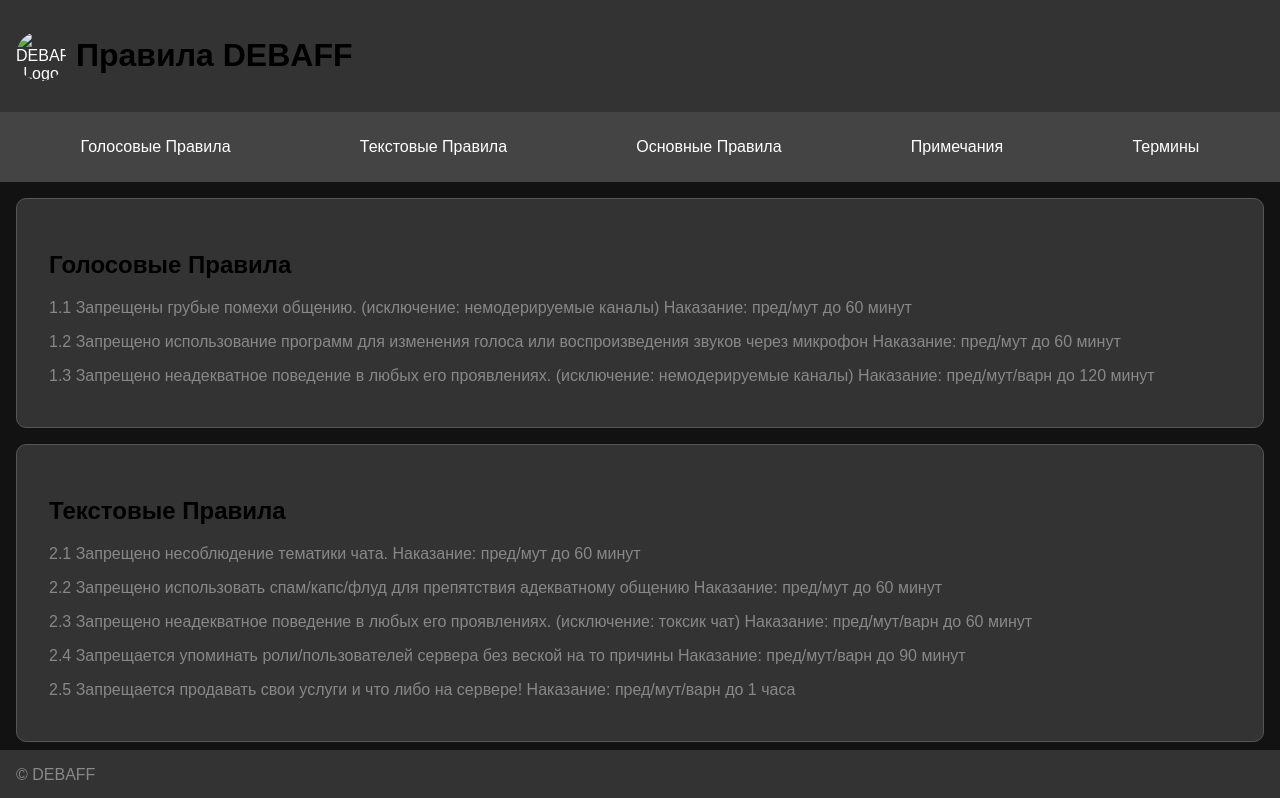
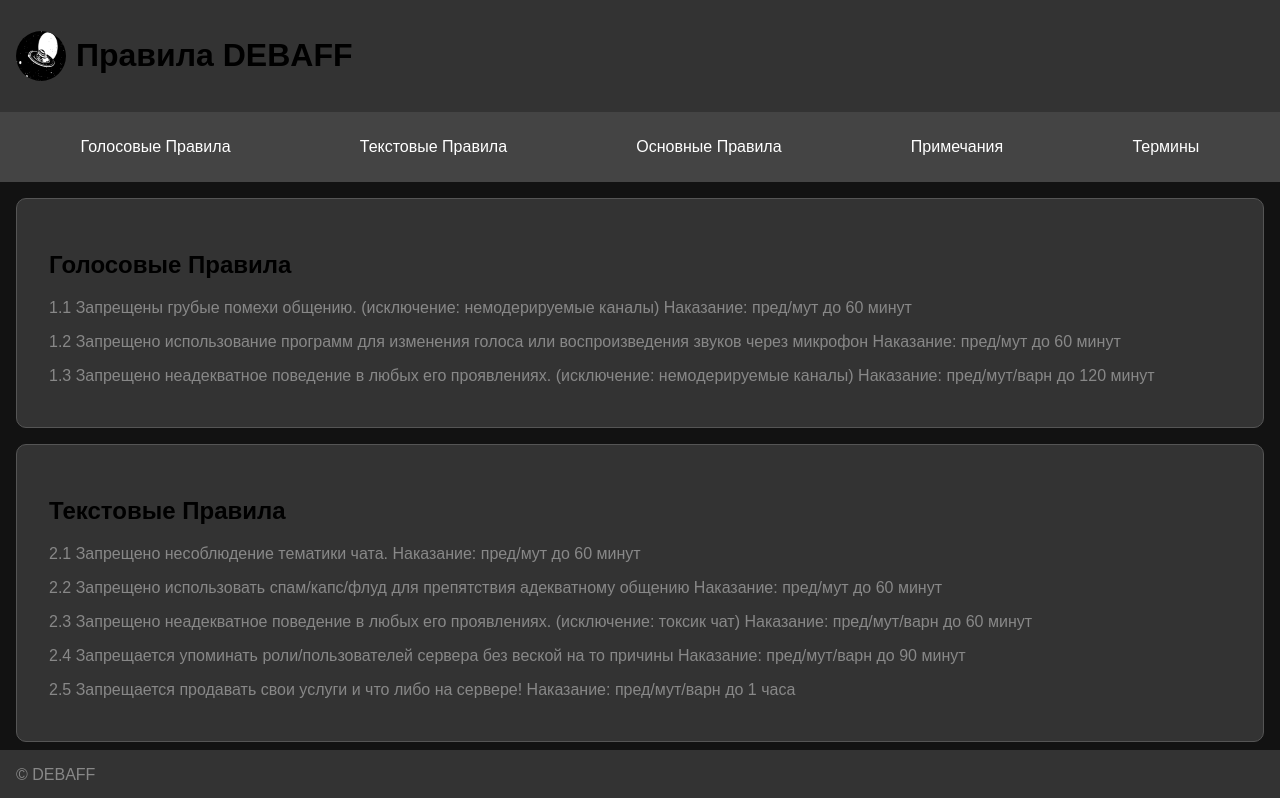
Before and after one commit to fofanidze/rules.github.io, a plain HTML site: page index.html in a window 1280 px wide. Shown: the top 798 px of the page. Drawn offline with Linux system fonts and the light colour scheme.

Commit message:
Update index.html

```diff
--- a/index.html
+++ b/index.html
@@ -131,7 +131,7 @@
 <body>
 
     <header>
-        <img src="images/f657bdf653dd65e9e4ba1546db4e061c.gif" alt="DEBAFF Logo" width="50" height="50">
+        <img src="img/f657bdf653dd65e9e4ba1546db4e061c.gif" alt="DEBAFF Logo" width="50" height="50">
         <h1>Правила DEBAFF</h1>
     </header>
 
```
